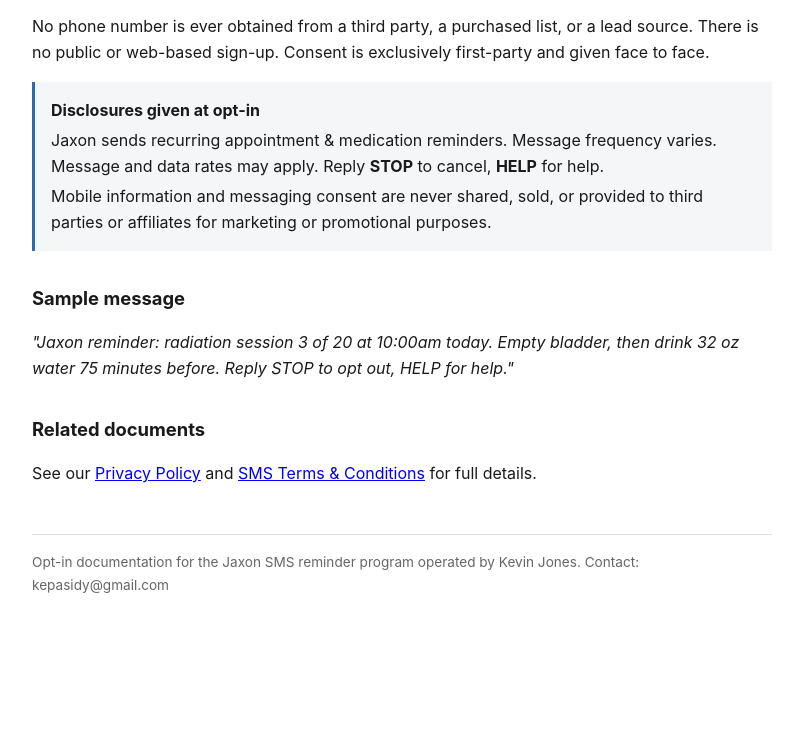
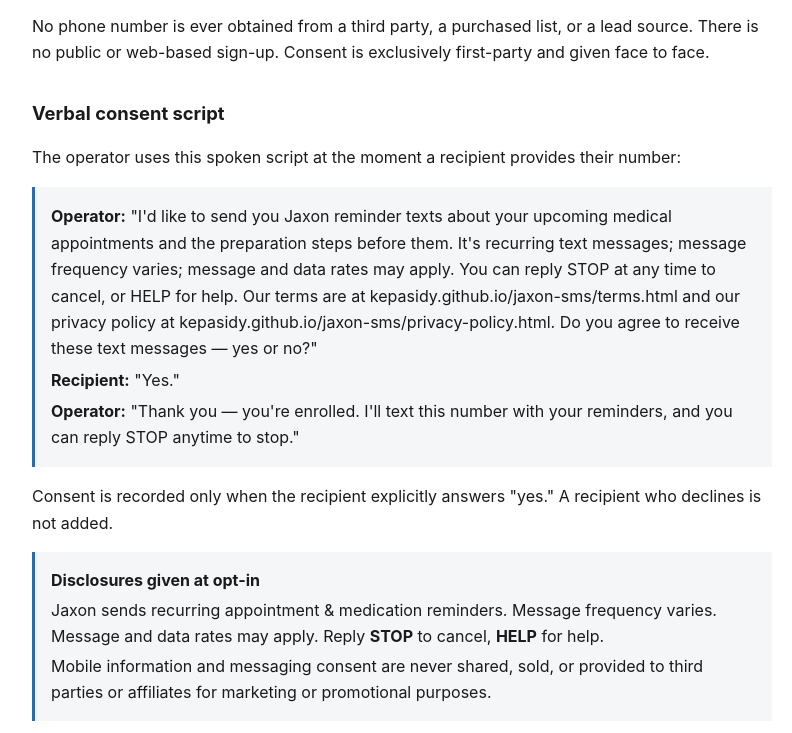
Before and after one commit to kepasidy/jaxon-sms, a plain HTML site: page opt-in.html in a window 1280 px wide. Shown: the part 554-1287 px from the top of the page, without its empty margins (238-1030 px from the left). Before the commit the page ends 1190 px from the top, so only its background shows below. Drawn offline with Linux system fonts and the light colour scheme.

Commit message:
Add files via upload

```diff
--- a/opt-in.html
+++ b/opt-in.html
@@ -44,6 +44,23 @@
 source. There is no public or web-based sign-up. Consent is exclusively first-party and
 given face to face.</p>
 
+<h2>Verbal consent script</h2>
+<p>The operator uses this spoken script at the moment a recipient provides their number:</p>
+<div class="callout">
+  <p style="margin:.3rem 0"><strong>Operator:</strong> "I'd like to send you Jaxon
+  reminder texts about your upcoming medical appointments and the preparation steps
+  before them. It's recurring text messages; message frequency varies; message and data
+  rates may apply. You can reply STOP at any time to cancel, or HELP for help. Our terms
+  are at kepasidy.github.io/jaxon-sms/terms.html and our privacy policy at
+  kepasidy.github.io/jaxon-sms/privacy-policy.html. Do you agree to receive these text
+  messages — yes or no?"</p>
+  <p style="margin:.3rem 0"><strong>Recipient:</strong> "Yes."</p>
+  <p style="margin:.3rem 0"><strong>Operator:</strong> "Thank you — you're enrolled.
+  I'll text this number with your reminders, and you can reply STOP anytime to stop."</p>
+</div>
+<p>Consent is recorded only when the recipient explicitly answers "yes." A recipient who
+declines is not added.</p>
+
 <div class="callout">
   <p style="margin:.2rem 0"><strong>Disclosures given at opt-in</strong></p>
   <p style="margin:.2rem 0">Jaxon sends recurring appointment &amp; medication reminders.
```
